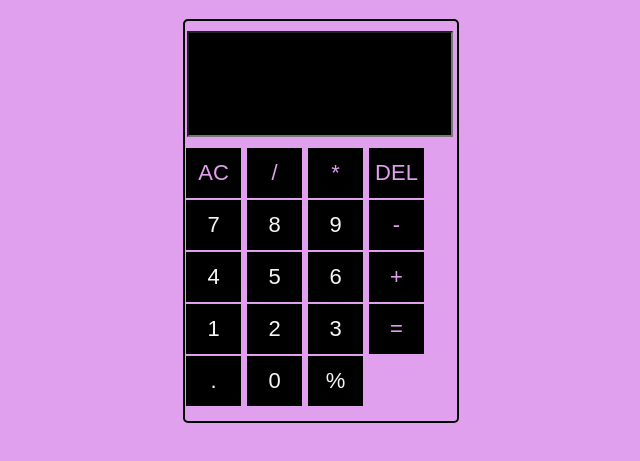
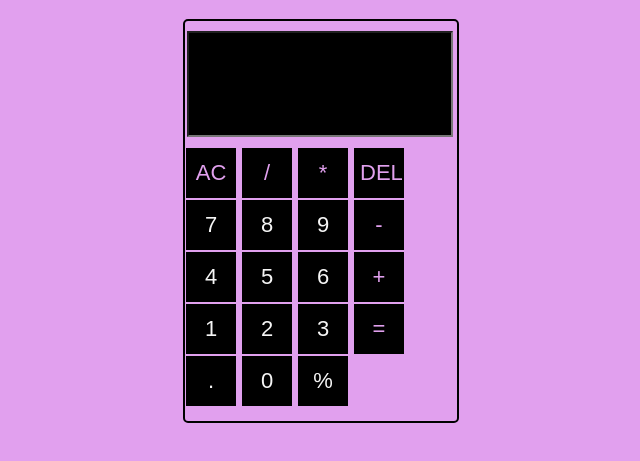
Before and after one commit to KeertanaGupta/Calculator, a plain HTML site: page index.html in a window 1280 px wide. Shown: the part 69-530 px from the top of the page, without its empty margins (319-959 px from the left). Drawn offline with Linux system fonts and the light colour scheme.

Commit message:
Update calculator.css

```diff
--- a/calculator.css
+++ b/calculator.css
@@ -30,7 +30,7 @@ h1{
   margin: 1px;
   border: none;
   height: 50px;
-  width: 55px;
+  width: 50px;
   font-size: 22px;
   text-align: center;
   background-color: black;
```
